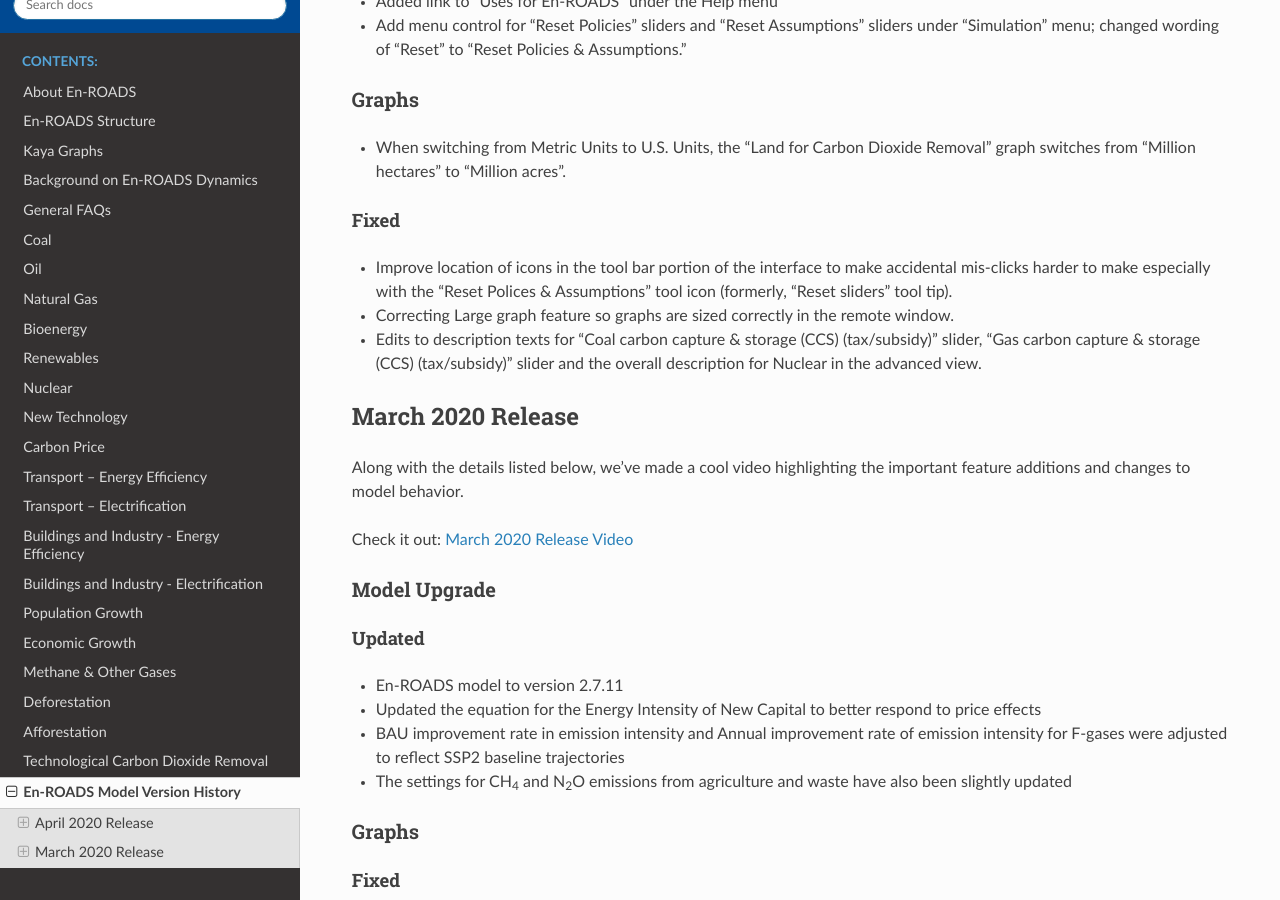
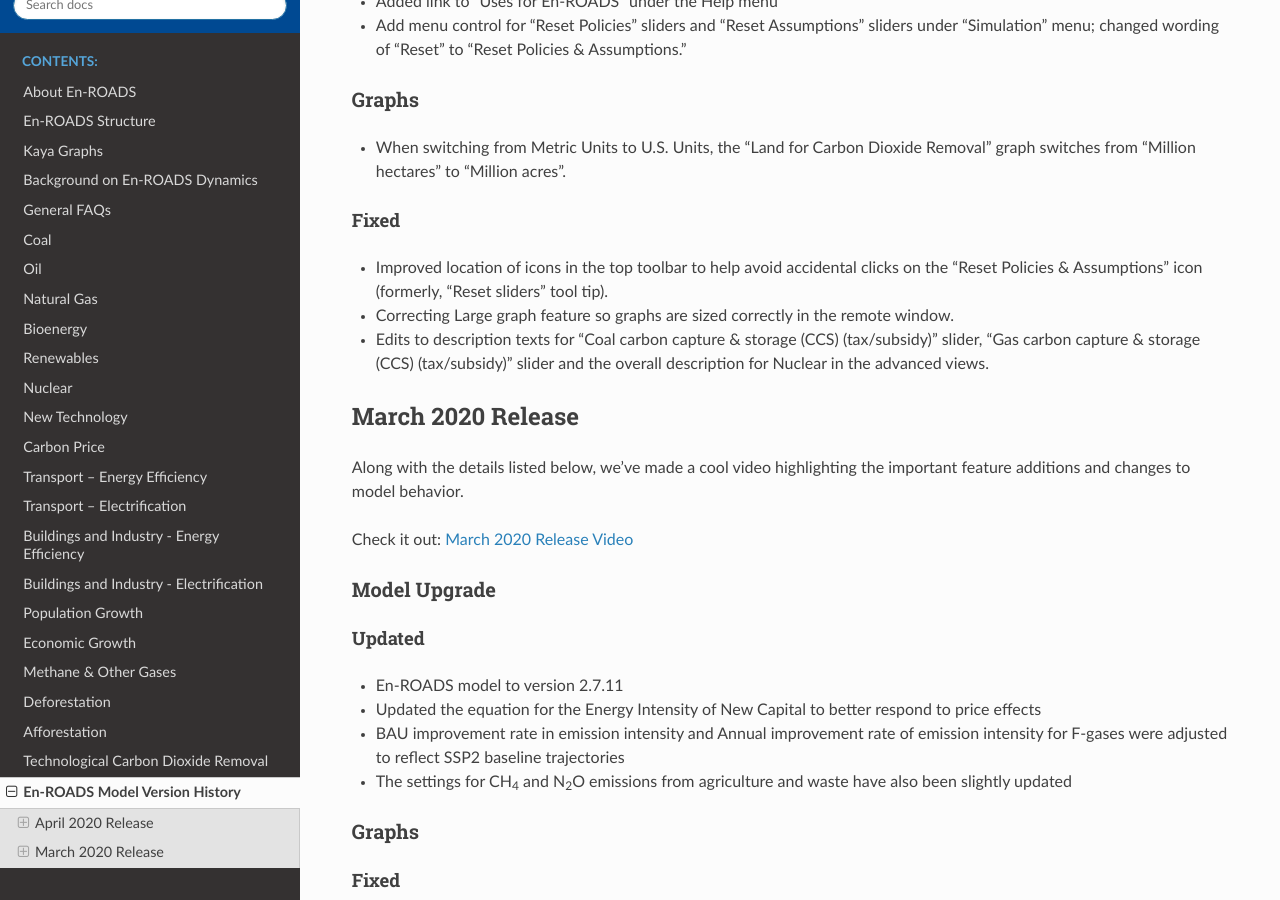
Before and after one commit to climateinteractive/enroads-guide, a Sphinx documentation site: the page built from docs/guide/changelog.rst, in a window 1280 px wide and 900 px high, scrolled down 348 px. Built offline with Sphinx 7.4.7 and the Read the Docs theme 2.0.0, drawn with Linux system fonts in a browser that asks for light colours.

Commit message:
added Ellie's edits

```diff
--- a/docs/guide/changelog.rst
+++ b/docs/guide/changelog.rst
@@ -26,9 +26,10 @@
 
 Fixed
 ^^^^^
-- Improve location of icons in the tool bar portion of the interface to make accidental mis-clicks harder to make especially with the "Reset Polices & Assumptions" tool icon (formerly, "Reset sliders" tool tip).
+- Improved location of icons in the top toolbar to help avoid accidental clicks on the “Reset Policies & Assumptions” icon (formerly, “Reset sliders” tool tip).
 - Correcting Large graph feature so graphs are sized correctly in the remote window.
-- Edits to description texts for "Coal carbon capture & storage (CCS) (tax/subsidy)" slider, "Gas carbon capture & storage (CCS) (tax/subsidy)" slider and the overall description for Nuclear in the advanced view.
+- Edits to description texts for "Coal carbon capture & storage (CCS) (tax/subsidy)" slider, "Gas carbon capture & storage (CCS) (tax/subsidy)" slider and the overall description for Nuclear in the advanced views.
+
 
 March 2020 Release
 ------------------
```
